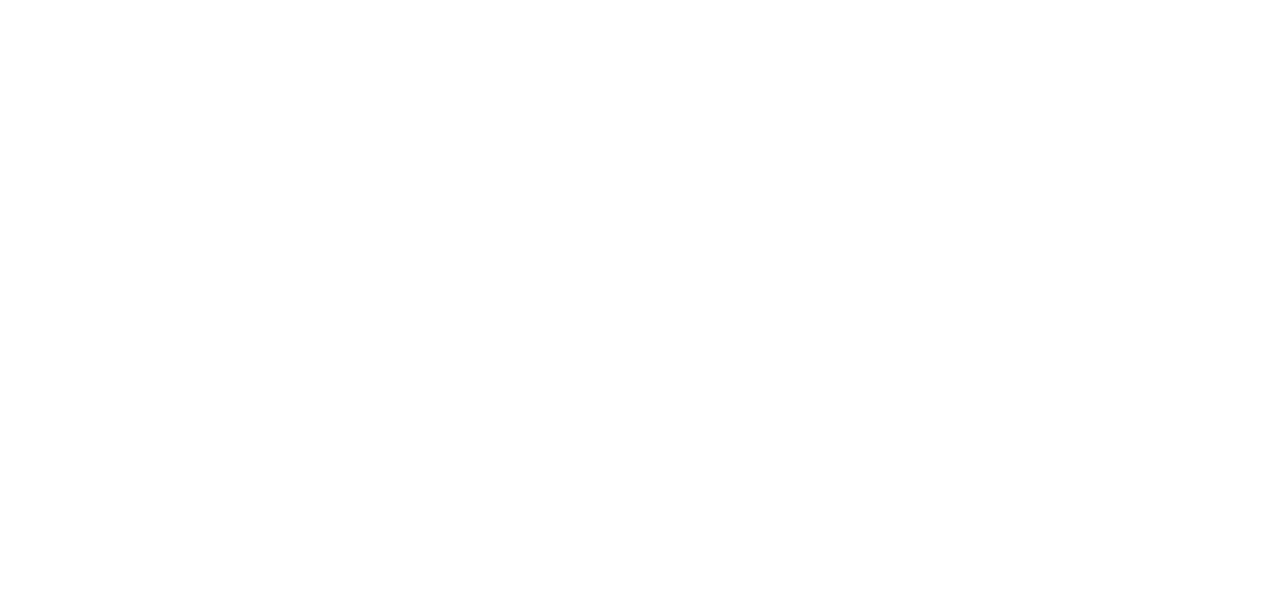
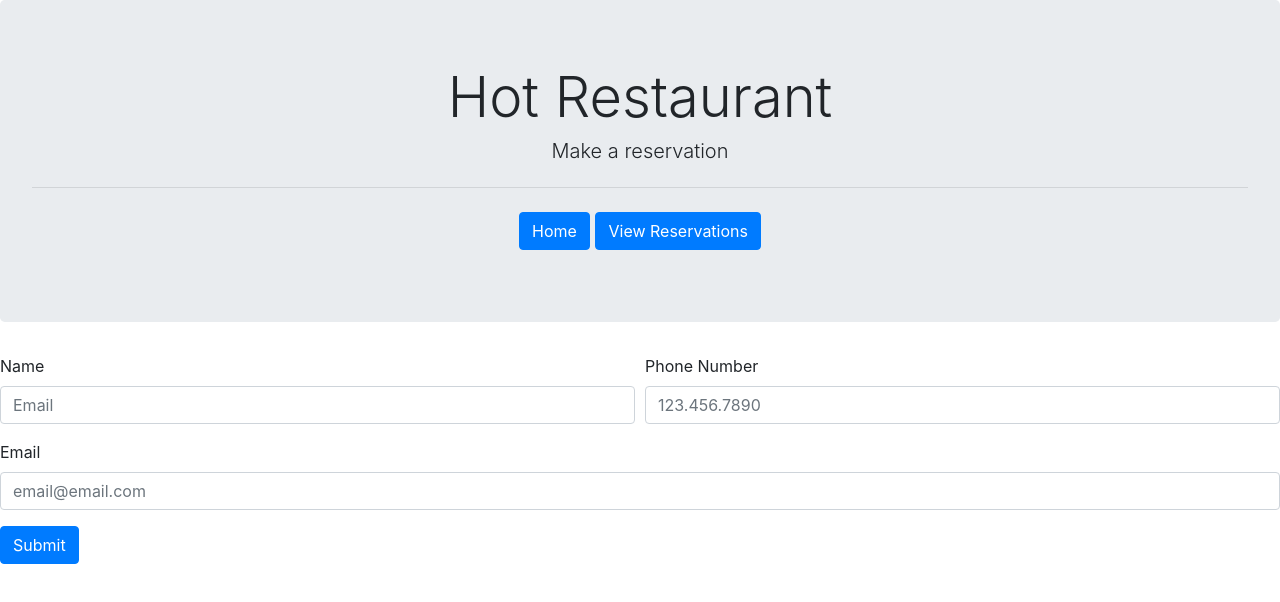
Before and after one commit to ebadowski/hotRestaurant, a plain HTML site: page makeRes.html in a window 1280 px wide. Drawn offline with nearby package versions, Linux system fonts and the light colour scheme.

Commit message:
Make Res Layout

```diff
--- a/makeRes.html
+++ b/makeRes.html
@@ -10,6 +10,36 @@
     <title>Hot Restaurant</title>
 </head>
 <body>
+    <div class="jumbotron" style="text-align: center">
+        <h1 class="display-4">Hot Restaurant</h1>
+        <h2 class="lead">Make a reservation</p>
+        <hr class="my-4">
+        <p id="tablesLeft"></p>
+        <a class="btn btn-primary" href="#" role="button" id="home-btn">Home</a>
+        <a class="btn btn-primary" href="#" role="button" id="tables-btn">View Reservations</a>
+      </div>
+
+
+      <form>
+        <div class="form-row">
+          <div class="form-group col-md-6">
+            <label for="inputName">Name</label>
+            <input type="text" class="form-control" id="inputName" placeholder="Email">
+          </div>
+          <div class="form-group col-md-6">
+            <label for="inputPhone">Phone Number</label>
+            <input type="text" class="form-control" id="inputPhone" placeholder="123.456.7890">
+          </div>
+        </div>
+        <div class="form-group">
+          <label for="inputEmail">Email</label>
+          <input type="text" class="form-control" id="inputEmail" placeholder="email@email.com">
+        </div>
+        <button type="submit" class="btn btn-primary" id="submit">Submit</button>
+      </form>
+
+
+
 
 </body>
 </html>
```
Also changed, not shown: index.html (+8 -1 lines), tables.html (+9 -2 lines).
